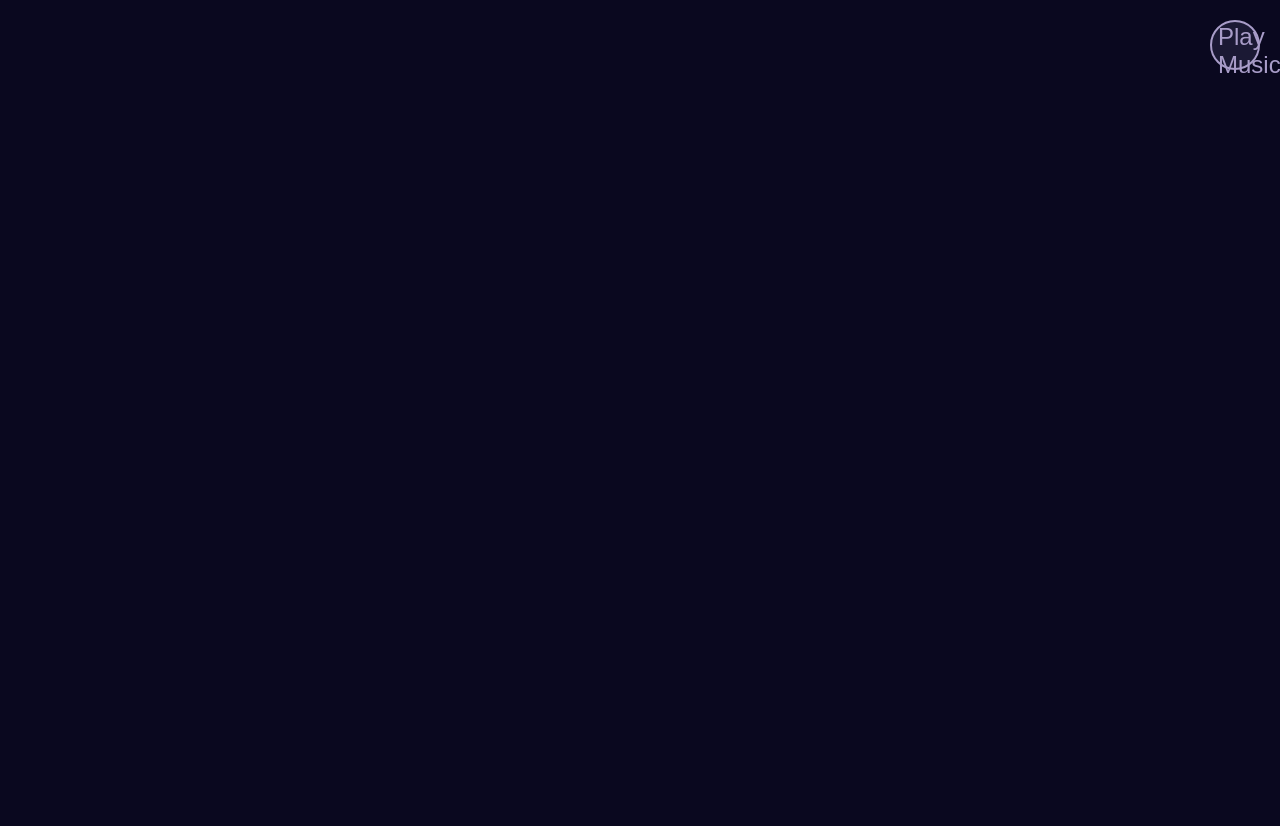
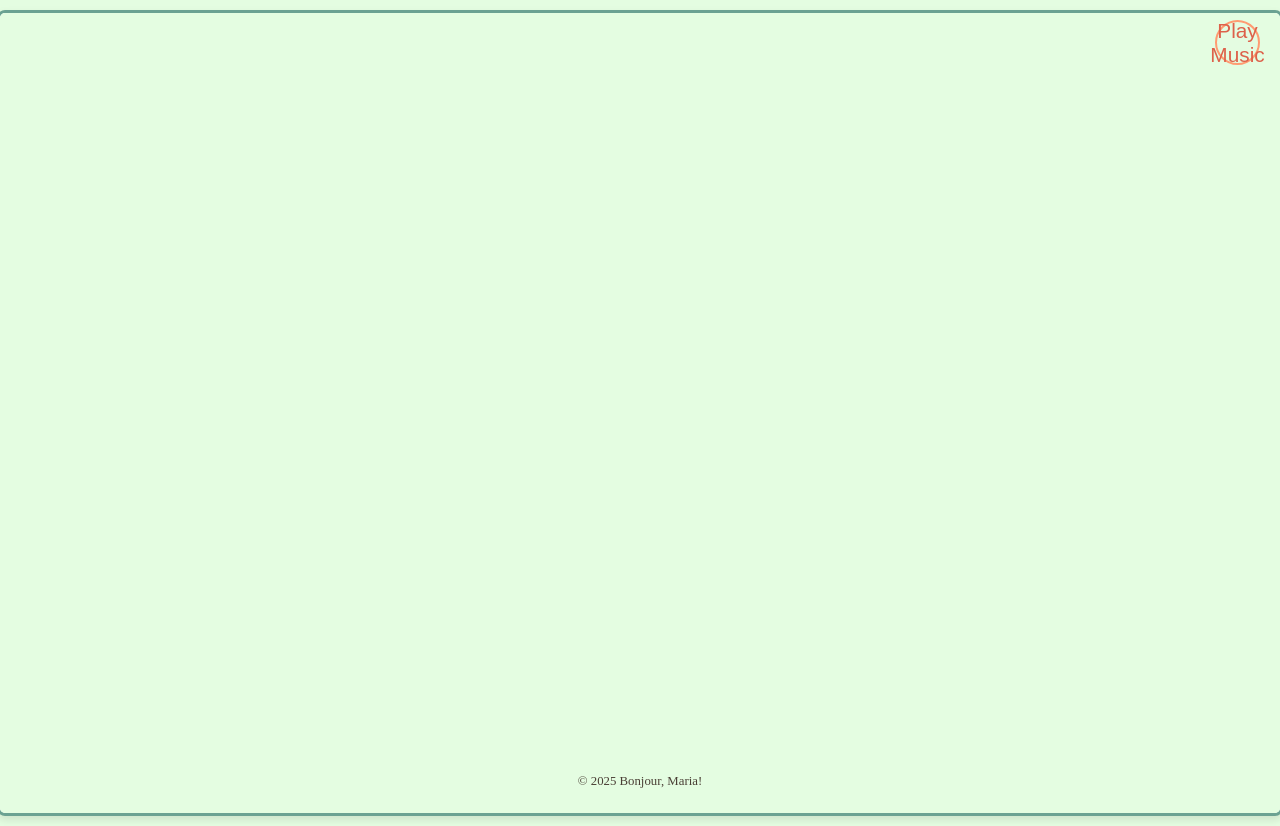
Before and after one commit to airamcmrosa/petit-dej-bresilien, a website with bundled scripts: page index.html in a window 1280 px wide. Before the commit the page ends 800 px from the top, so only its background shows below. Built offline with nearby package versions, Linux system fonts and the light colour scheme; files whose address does not match are found by name.

Commit message:
footer created

```diff
--- a/css/style.css
+++ b/css/style.css
@@ -1,39 +1,93 @@
-/* css/style.css */
-body {
-    margin: 0;
-    overflow: hidden;
-    background-color: #0A081F; /* Nova cor de fundo principal */
-    font-family: 'Quicksand', sans-serif;
+:root {
+
+    --color-bg-light-mint: #e4fde1;       /* Lightest, for backgrounds */
+    --color-accent-teal: #6ba292;         /* Calm accent, good for borders, secondary buttons */
+    --color-highlight-yellow: #ffdc7c;    /* Softer yellow, for highlights or primary buttons */
+    --color-accent-coral: #ff9b71;        /* Warm accent, for interactive elements */
+    --color-strong-red: #dd614a;          /* Strongest color, for primary actions or important info */
+
+    /* Retained/Adjusted Neutrals & Text Colors */
+    --color-dark-text: #4A3F35;
+    --color-canvas-bg: #FFFFFF;
+    --color-light-grey: #D3D3D3;
+
+    /* Fonts (Keeping previous choices, adjust if needed) */
+    --font-headings: 'Lilita One', cursive;
+    --font-body: 'Quicksand', sans-serif;
+    --font-vocabulary: 'Nunito', sans-serif;
+
+    /* UI Styling */
+    --border-radius-soft: 8px;
+    --box-shadow-light: 0 4px 8px rgba(0, 0, 0, 0.1);
 }
 
-canvas {
+
+*,
+*::before,
+*::after {
+    box-sizing: border-box;
+    margin: 0;
+    padding: 0;
+}
+
+body {
+    font-family: var(--font-body);
+    background-color: var(--color-bg-light-mint);
+    color: var(--color-dark-text);
+    line-height: 1.6;
+    display: flex;
+    flex-direction: column;
+    align-items: center;
+    justify-content: center;
+    min-height: 100vh;
+    text-align: center;
+    padding: 10px;
+}
+
+
+canvas#gameCanvas {
     display: block;
+    border: 3px solid var(--color-accent-teal);
+    border-radius: var(--border-radius-soft);
+    background-color: var(--color-canvas-bg);
+    box-shadow: var(--box-shadow-light);
 }
+
 
 .controls {
     position: absolute;
     top: 20px;
     right: 20px;
     z-index: 100;
+    display: flex;
+    gap: 10px;
 }
 
 #music-toggle-btn {
-    width: 50px;
-    height: 50px;
-    font-size: 1.5em;
-    color: #A89CC8;
-    background-color: rgba(44, 42, 74, 0.5);
-    border: 2px solid #A89CC8;
+    width: 45px;
+    height: 45px;
+    font-size: 1.3em;
+    color: var(--color-strong-red);
+    background-color: rgba(228, 253, 225, 0.7);
+    border: 2px solid var(--color-accent-coral);
     border-radius: 50%;
     cursor: pointer;
     transition: all 0.3s ease;
+    display: flex;
+    align-items: center;
+    justify-content: center;
 }
 
-#music-toggle-btn:hover {
-    background-color: rgba(44, 42, 74, 0.8);
+#music-toggle-btn:hover,
+#music-toggle-btn:focus-visible {
+    background-color: rgba(255, 220, 124, 0.7); /* Semi-transparent yellow on hover */
     transform: scale(1.1);
-    color: #F5EFFF;
+    color: var(--color-accent-teal);
+    border-color: var(--color-accent-teal);
 }
+
 #music-toggle-btn.paused {
-    opacity: 0.5;
+    background-color: rgba(107, 162, 146, 0.3); /* Muted teal */
+    color: var(--color-light-grey);
+    border-color: var(--color-light-grey);
 }
--- a/index.html
+++ b/index.html
@@ -6,21 +6,21 @@
     <title>Quiz du Zodiaque</title>
     <link rel="preconnect" href="https://fonts.googleapis.com">
     <link rel="preconnect" href="https://fonts.gstatic.com" crossorigin>
-    <link href="https://fonts.googleapis.com/css2?family=Dancing+Script:wght@700&family=Quicksand:wght@400;500&display=swap" rel="stylesheet">
+    <link href="https://fonts.googleapis.com/css2?family=Lilita+One&family=Nunito:wght@400;700&family=Open+Sans:wght@400;700&display=swap" rel="stylesheet">
 
     <link rel="stylesheet" href="css/style.css">
 </head>
 <body>
 <canvas id="gameCanvas"></canvas>
 <audio id="background-music" loop>
-    <source src="media/midnight-song.mp3" type="audio/mpeg">
+    <source src="media/samba-music-dancing-in-the-moonlight-30-218750.mp3" type="audio/mpeg">
     Your browser does not support the audio element.
 </audio>
 <div class="controls">
     <button id="music-toggle-btn">Play Music</button>
 </div>
-<audio id="card-flip" src="media/card-flip.mp3"></audio>
-<audio id="match-sound" src="media/match-sound.mp3"></audio>
+<!--<audio id="card-flip" src="media/card-flip.mp3"></audio>-->
+<!--<audio id="match-sound" src="media/match-sound.mp3"></audio>-->
 
 <script type="module" src="js/main.js"></script>
 </body>
--- /dev/null
+++ b/js/footer.js
@@ -0,0 +1,52 @@
+export class Footer {
+    constructor(colors) {
+        this.fontSize = 10;
+        this.colors = colors;
+        this.text = '© 2025 Bonjour, Maria!';
+        this.footerArea = {
+            x: 0,
+            y: 0,
+            width: 0,
+            height: 0,
+            text: this.text
+        };
+        this.homepageUrl = 'https://www.bonjourmaria.com.br';
+    }
+
+
+    resize(canvasWidth, canvasHeight) {
+        this.fontSize = Math.max(12, canvasWidth / 100);
+        const paddingBottom = 20;
+        const footerAreaHeight = this.fontSize + 10;
+        const footerAreaY = canvasHeight - footerAreaHeight - paddingBottom;
+        const footerAreaWidth = canvasWidth;
+
+        this.footerArea = {
+            width: footerAreaWidth,
+            height: footerAreaHeight,
+            x: 0,
+            y: footerAreaY,
+            text: this.text
+        };
+    }
+
+    draw(ctx) {
+        if (!this.footerArea.width) return;
+
+        ctx.fillStyle = this.colors.darkTextForCanvas;
+        ctx.font = `${this.fontSize}px "Press Start 2P"`;
+        ctx.textAlign = 'center';
+        ctx.textBaseline = 'bottom';
+        ctx.fillText(
+            this.footerArea.text,
+            this.footerArea.x + this.footerArea.width / 2,
+            this.footerArea.y + this.footerArea.height - (this.footerArea.height - this.fontSize) / 2
+        );
+    }
+    handleInput(x, y) {
+
+        console.log('Footer clicado!');
+        window.location.href = this.homepageUrl;
+    }
+
+}
--- /dev/null
+++ b/js/main.js
@@ -0,0 +1,133 @@
+import {Footer} from "./footer.js";
+
+window.onload = function() {
+    const canvas = document.getElementById('gameCanvas');
+    const ctx = canvas.getContext('2d');
+
+
+
+    const colors = {
+        backgroundColor: '#e4fde1',
+        borderColor: '#6ba292',
+        highlight1: '#ffdc7c',
+        accentColor: '#ff9b71',
+        alertColor: '#dd614a',
+        darkTextForCanvas: '#4A3F35'
+    };
+
+    const footer = new Footer(colors);
+
+    function resize() {
+        canvas.width = window.innerWidth;
+        canvas.height = window.innerHeight;
+
+
+        // background.resize(canvas.width, canvas.height);
+        footer.resize(canvas.width, canvas.height);
+
+
+        // if(gameState === 'menu') {
+            // console.log("resize ok em", gameState)
+            // menu.resize(canvas.width, canvas.height);
+        // } else if (gameState === 'playing' && game) {
+        //     // console.log("resize ok do", gameState)
+        //     quizPanel.resize(canvas.width, canvas.height);
+        //     game.resize(quizPanel);
+        //     if (quizPanel.heartsArea && quizPanel.heartsArea.width > 0) {
+        //         heartsDisplay.resize(quizPanel.heartsArea);
+        //     } else {
+        //         console.warn("main.js resize: quizPanel.heartsArea NÃO está pronto ou tem largura zero. Não chamando heartsDisplay.resize.");
+        //     }
+        //     if (quizPanel.questionCounterArea && quizPanel.questionCounterArea.width > 0) {
+        //         progressDisplay.resize(quizPanel.questionCounterArea);
+        //     }
+        // } else if (gameState === 'gameOver') {
+        //     // console.log("resize ok do", gameState)
+        //     quizPanel.resize(canvas.width, canvas.height);
+        //     if (game) {
+        //         game.resize(quizPanel);
+        //     }
+        //     endScreen.resize(canvas.width, canvas.height);
+        // } else {
+        //     console.warn("rezise not working");
+        // }
+    }
+
+    window.addEventListener('resize', resize);
+    resize();
+
+    function isClickInside(button, x, y) {
+        if (!button || !button.width) return false;
+        return x >= button.x && x <= button.x + button.width &&
+            y >= button.y && y <= button.y + button.height;
+    }
+
+    function handleInteraction(event) {
+        event.preventDefault();
+        const rect = canvas.getBoundingClientRect();
+        let mouseX, mouseY;
+
+        if (event.touches && event.touches.length > 0) {
+            mouseX = event.touches[0].clientX - rect.left;
+            mouseY = event.touches[0].clientY - rect.top;
+        } else {
+            mouseX = event.clientX - rect.left;
+            mouseY = event.clientY - rect.top;
+        }
+
+        // if (gameState === 'menu') {
+        // if (menu.playButton && menu.playButton.width && isClickInside(menu.playButton, mouseX, mouseY)) {
+        //     if (soundManager) soundManager.playEffect('click');
+        //     startGame();
+        // }
+        // } else if (gameState === 'playing' && game) {
+        //     game.handleInput(mouseX, mouseY);
+        //
+        // } else if (gameState === 'gameOver') {
+        //
+        //     endScreen.handleInput(mouseX, mouseY);
+        // }
+        if (footer.footerArea && footer.footerArea.width && isClickInside(footer.footerArea, mouseX, mouseY)) {
+            footer.handleInput(mouseX, mouseY);
+        }
+    }
+
+
+    canvas.addEventListener('click', handleInteraction);
+    canvas.addEventListener('touchstart', handleInteraction);
+
+    function animate() {
+
+        ctx.fillStyle = colors.backgroundColor;
+        ctx.fillRect(0, 0, canvas.width, canvas.height);
+
+
+        // background.update();
+        // background.draw(ctx);
+        footer.draw(ctx);
+        //
+        // if (gameState === 'menu') {
+        //     menu.draw(ctx);
+        // } else if (gameState === 'playing' && game) {
+        //     quizPanel.draw(ctx);
+        //     heartsDisplay.draw(ctx);
+        //     if(progressDisplay) progressDisplay.draw(ctx);
+        //     game.draw(ctx, quizPanel);
+        //
+        // } else if (gameState === 'gameOver') {
+        //
+        //     if (game) game.draw(ctx, quizPanel);
+        //     if (endScreen) {
+        //         console.log("[Main.animate] Desenhando EndScreen. Reason:", endScreen.reasonForGameOver);
+        //         endScreen.draw(ctx, canvas.width, canvas.height);
+        //     } else {
+        //         console.error("[Main.animate] Instância de EndScreen não encontrada para desenhar!");
+        //     }
+
+
+        // }
+        requestAnimationFrame(animate);
+
+    }
+    animate();
+}
--- /dev/null
+++ b/package.json
@@ -0,0 +1,5 @@
+{
+  "dependencies": {
+    "http-server": "^14.1.1"
+  }
+}
```
Also changed, not shown: 3 other files.
